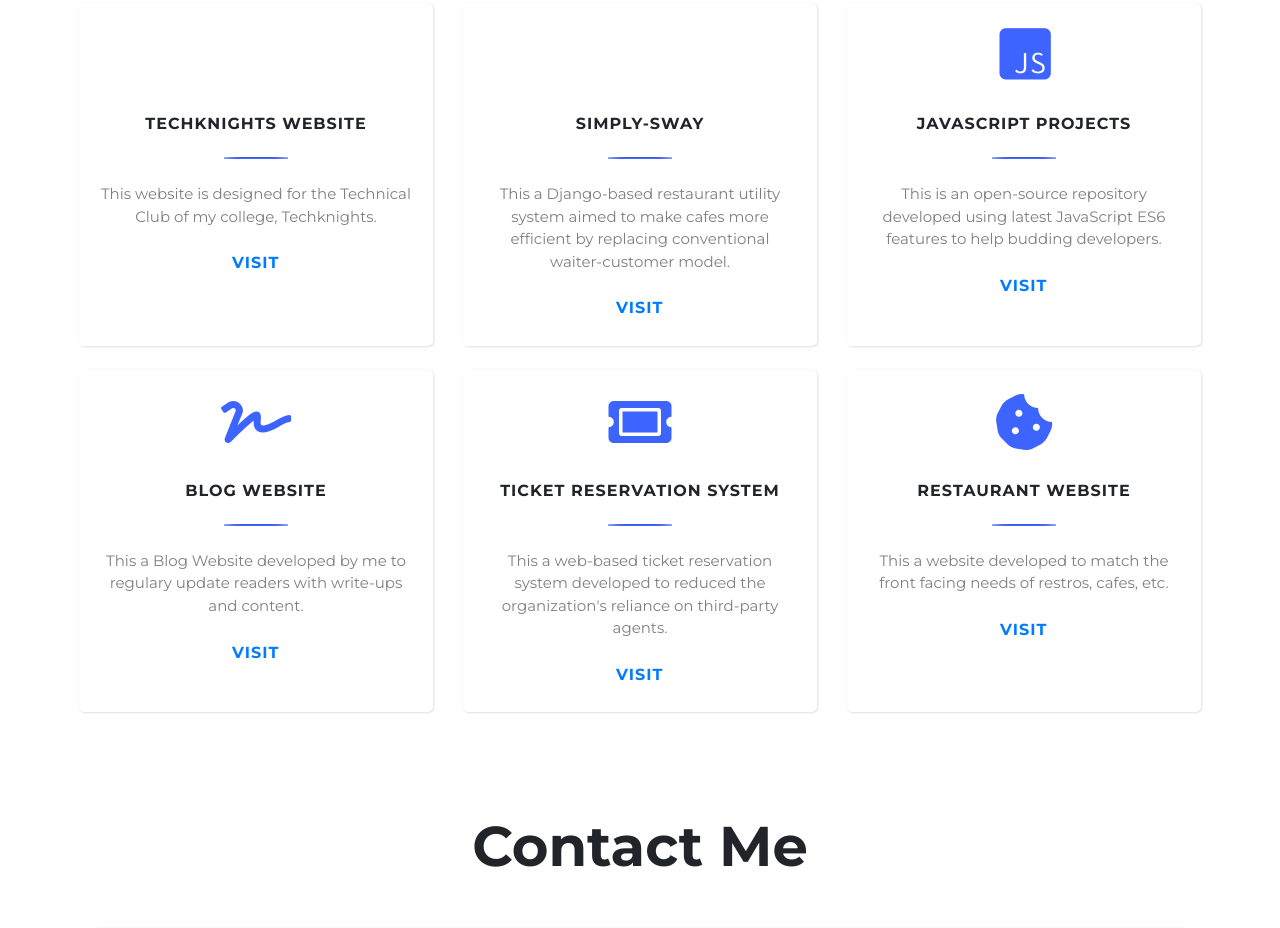
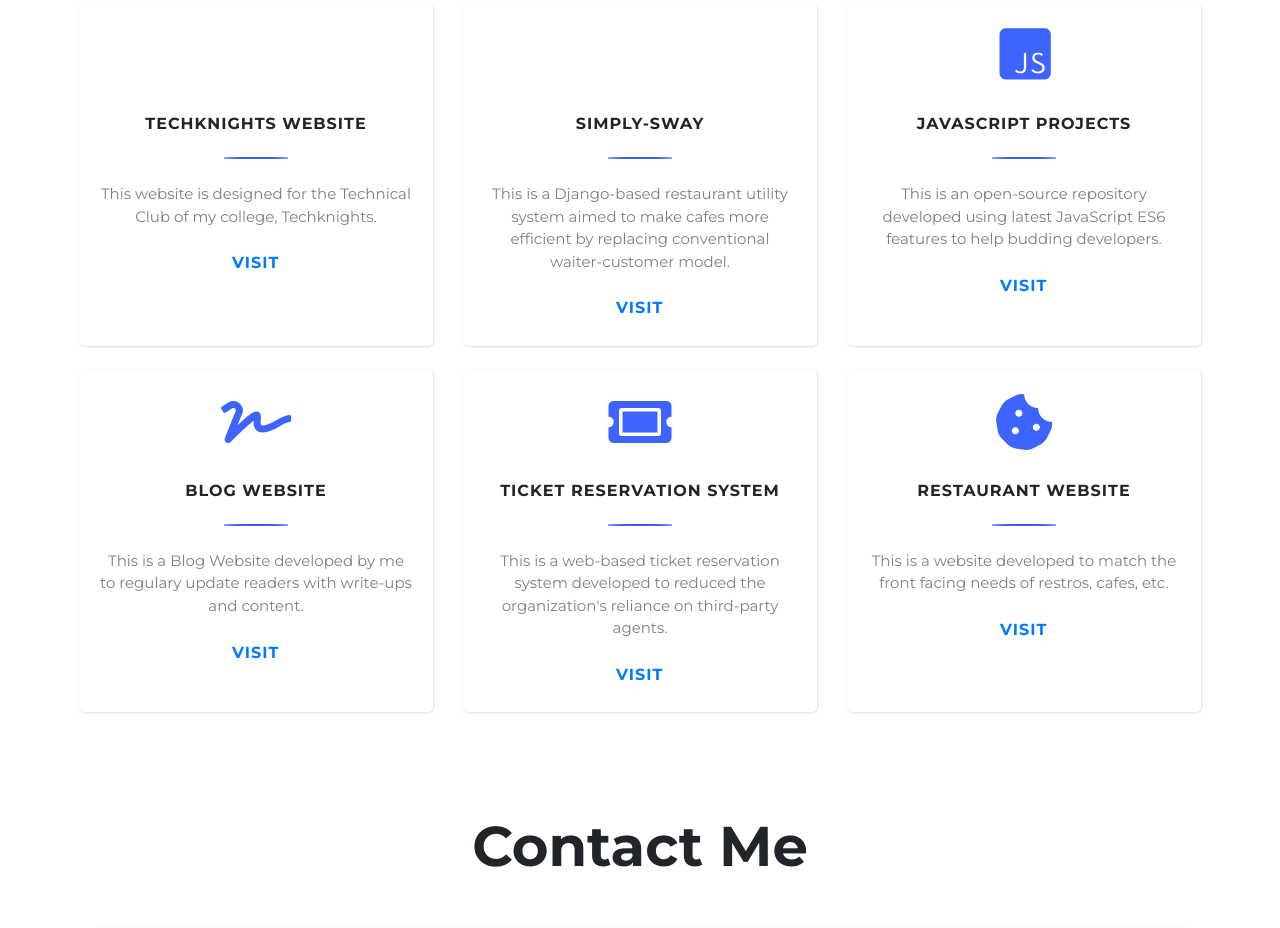
Before and after one commit to ishubham21/Portfolio, a plain HTML site: page index.html in a window 1280 px wide. Shown: the part 1345-2273 px from the top of the page. Drawn offline with nearby package versions, Linux system fonts and the light colour scheme; some icons are missing; a web font is replaced by a local one.

Commit message:
Fixed typos

```diff
--- a/index.html
+++ b/index.html
@@ -146,7 +146,7 @@
                     <h6 class="my-4">Simply-Sway</h6>
                     <hr>
                     <p class="text-black-50 my-4">
-                        This a Django-based restaurant utility
+                        This is a Django-based restaurant utility
                         system aimed to make cafes more efficient
                         by replacing conventional waiter-customer
                         model.
@@ -174,7 +174,7 @@
                     <h6 class="my-4">Blog Website</h6>
                     <hr>
                     <p class="text-black-50 my-4">
-                        This a Blog Website developed by me to regulary update readers with write-ups and content.
+                        This is a Blog Website developed by me to regulary update readers with write-ups and content.
                     </p>
                     <h6><a href="https://ishubham21.github.io/myblog/" rel="noreferrer" target="blank"
                             class="underline-center">Visit</a></h6>
@@ -187,7 +187,7 @@
                     <h6 class="my-4">Ticket Reservation System</h6>
                     <hr>
                     <p class="text-black-50 my-4">
-                        This a web-based ticket
+                        This is a web-based ticket
                         reservation system developed to reduced the
                         organization's reliance on third-party agents.
                     </p>
@@ -201,7 +201,7 @@
                     <h6 class="my-4">Restaurant Website</h6>
                     <hr>
                     <p class="text-black-50 my-4">
-                        This a website developed to match the front facing needs of restros, cafes, etc.
+                        This is a website developed to match the front facing needs of restros, cafes, etc.
                     </p>
                     <h6><a href="https://ishubham21.github.io/Restro_Template/" rel="noreferrer" target="blank"
                             class="underline-center">Visit</a></h6>
```
